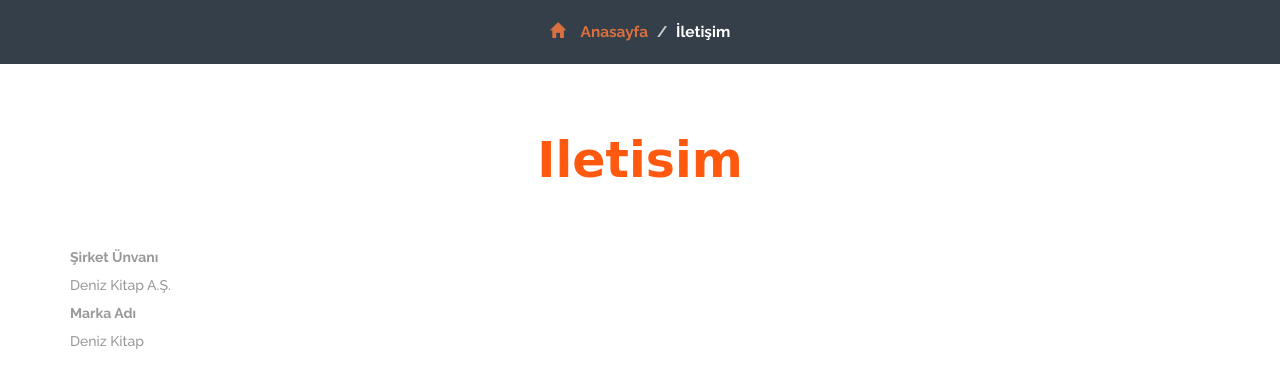
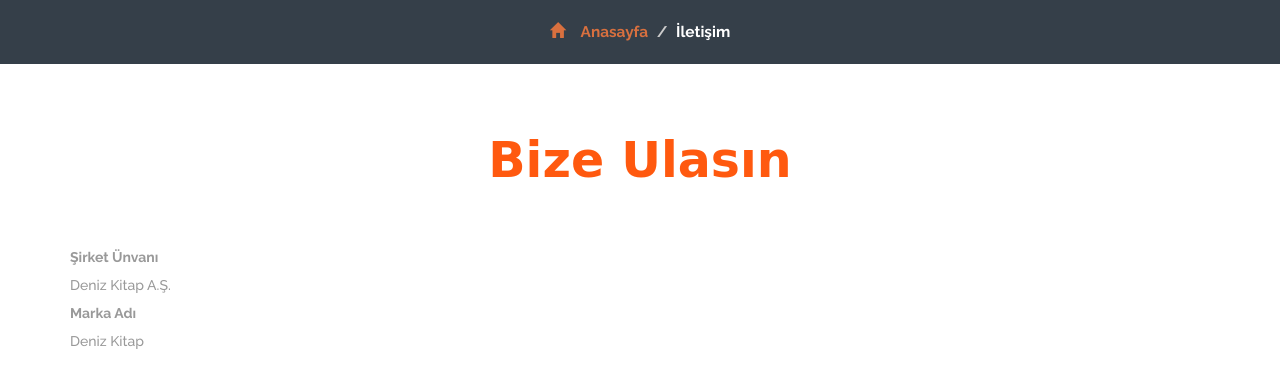
Before and after one commit to NurUcar/DjangoProje, a Django app: page /contact/ in a window 1280 px wide. Shown: the part 220-597 px from the top of the page. Run offline with Django 3.2, Linux system fonts and the light colour scheme; data comes from the database, SQL or seed files in the repository; both versions use the stored data as it was after the commit; some libraries are stand-ins or nearby versions; some web fonts are replaced.

Commit message:
About Us, Contact, References pages added..Header updated..

```diff
--- a/home/templates/contact.html
+++ b/home/templates/contact.html
@@ -24,7 +24,7 @@
 	<div class="about">
 		<div class="container">
 			<div class="title-info wow fadeInUp animated" data-wow-delay=".5s">
-				<h3 class="title">Iletisim</h3>
+				<h3 class="title">Bize Ulasın</h3>
 			</div>
 			<div class="about-info">
                 {{ setting.contact | safe}}
```
Also changed, not shown: db.sqlite3.
